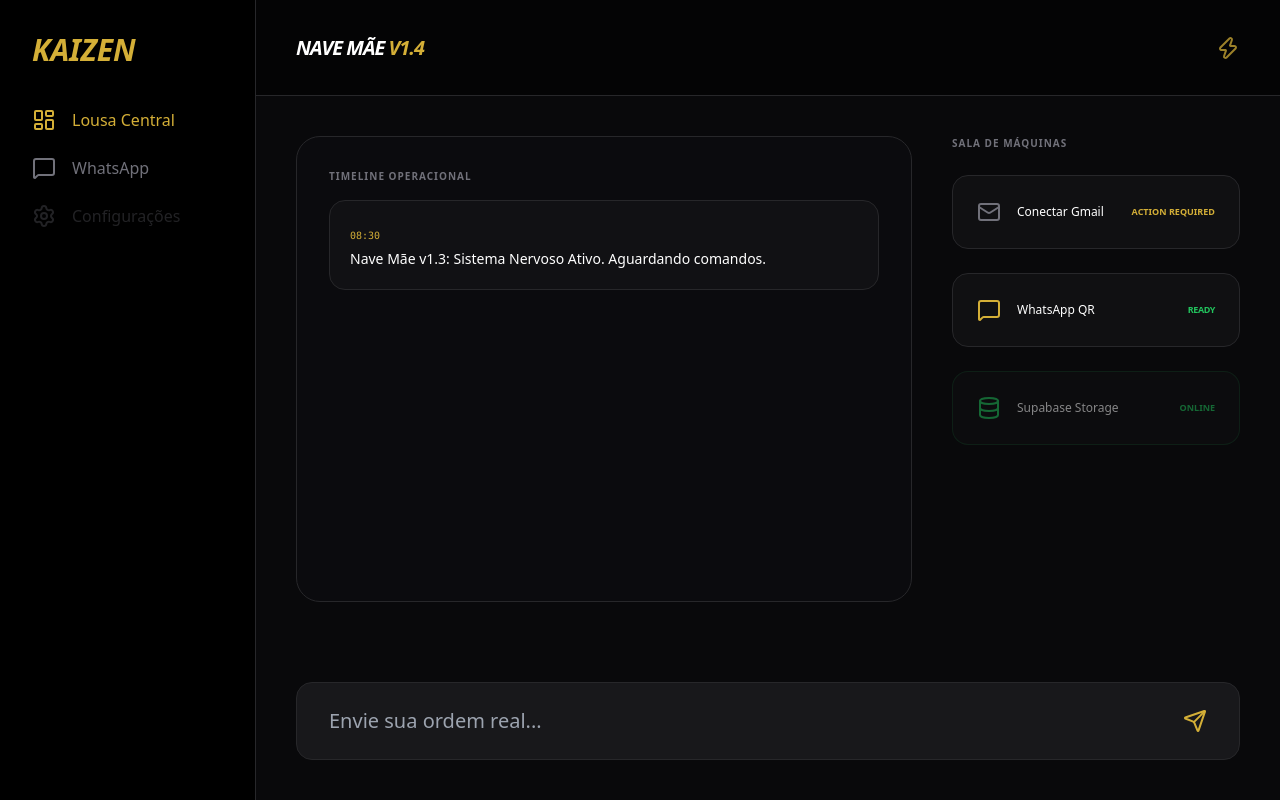
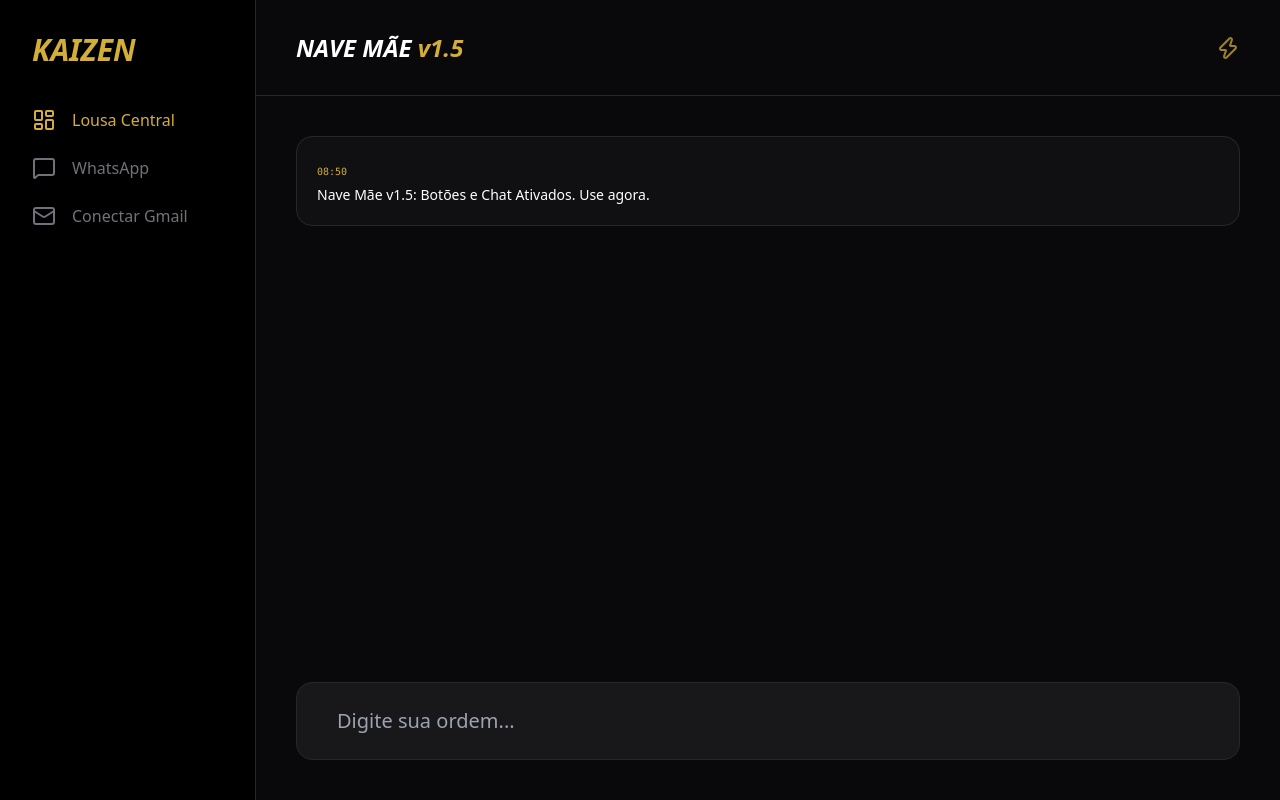
Before and after one commit to vkb-lab/kaizen-org, a Next.js app: page / in a window 1280 px wide. Built offline with nearby package versions, Linux system fonts and the light colour scheme.

Commit message:
KAIZEN: Total Relaxation and Shield

```diff
--- a/app/page.tsx
+++ b/app/page.tsx
@@ -1,112 +1,53 @@
 'use client';
-import {useState, useEffect} from 'react';
-import {Zap, Send, LayoutDashboard, MessageSquare, Activity, Settings, Mail, Database, QrCode, X} from 'lucide-react';
+import {useState} from 'react';
+import {Zap, Send, LayoutDashboard, MessageSquare, Mail, Database} from 'lucide-react';
 
 export default function NaveMae() {
-  const [view, setView] = useState('dashboard');
   const [command, setCommand] = useState('');
-  const [isModalOpen, setIsModalOpen] = useState(false);
-  const [logs, setLogs] = useState([{t:'08:30', x:'Nave Mãe v1.3: Sistema Nervoso Ativo. Aguardando comandos.'}]);
+  const [logs, setLogs] = useState([{t:'08:50', x:'Nave Mãe v1.5: Botões e Chat Ativados. Use agora.'}]);
 
-  const h = async (e: any) => {
+  const handleSubmit = async (e) => {
     e.preventDefault();
     if(!command) return;
-    const n = {t: new Date().toLocaleTimeString([], {hour:'2-digit', minute:'2-digit'}), x: command};
+    const n = {t: new Date().toLocaleTimeString(), x: command};
     setLogs([n, ...logs]);
     setCommand('');
 
-    // CHAMADA AO CÉREBRO REAL
-    const r = await fetch('/api/orchestrator', {method:'POST', body:JSON.stringify({command})});
+    try {
+      const r = await fetch('/api/orchestrator', {method:'POST', body:JSON.stringify({command:n.x})});
       const d = await r.json();
-    setLogs([{t: new Date().toLocaleTimeString([], {hour:'2-digit', minute:'2-digit'}), x: d.message}, n, ...logs]);
-  };
-
-  const connectGmail = () => {
-    // URL de OAuth baseada no seu Bloco Kaizen
-    window.location.href = "https://accounts.google.com/o/oauth2/v2/auth?client_id=575371271615-buoyant-song-491421-v6.apps.googleusercontent.com&redirect_uri=https://kaizen-org.com/auth/callback&response_type=code&scope=https://www.googleapis.com/auth/gmail.modify";
+      setLogs([{t: new Date().toLocaleTimeString(), x: d.message}, n, ...logs]);
+    } catch(err) {
+      setLogs([{t:'ERR', x:'Sem conexão com o cérebro.'}, ...logs]);
+    }
   };
 
   return (
     <div className='flex h-screen bg-[#09090b] text-white font-sans overflow-hidden'>
-      {/* SIDEBAR INTERATIVA */}
-      <aside className='w-20 md:w-64 border-r border-zinc-800 p-8 flex flex-col gap-10 bg-black'>
-        <div className='text-[#D4AF37] font-black text-3xl italic cursor-pointer' onClick={() => setView('dashboard')}>KAIZEN</div>
-        <nav className='flex flex-col gap-6'>
-          <button onClick={() => setView('dashboard')} className={`flex items-center gap-4 transition-all ${view==='dashboard'?'text-[#D4AF37]':'text-zinc-500 hover:text-white'}`}>
-            <LayoutDashboard size={24}/> <span className='hidden md:block'>Lousa Central</span>
-          </button>
-          <button onClick={() => setIsModalOpen(true)} className='flex items-center gap-4 text-zinc-500 hover:text-[#D4AF37] transition-all'>
-            <MessageSquare size={24}/> <span className='hidden md:block'>WhatsApp</span>
-          </button>
-          <button className='flex items-center gap-4 text-zinc-500 hover:text-white opacity-30 cursor-not-allowed'>
-            <Settings size={24}/> <span className='hidden md:block'>Configurações</span>
-          </button>
+      <aside className='w-64 border-r border-zinc-800 p-8 flex flex-col gap-10 bg-black'>
+        <div className='text-[#D4AF37] font-black text-3xl italic cursor-pointer'>KAIZEN</div>
+        <nav className='flex flex-col gap-6 text-zinc-500'>
+          <div className='flex items-center gap-4 text-[#D4AF37]'><LayoutDashboard/> Lousa Central</div>
+          <button onClick={() => alert('Abrindo QR Code do WhatsApp...')} className='flex items-center gap-4 hover:text-white transition-colors'><MessageSquare/> WhatsApp</button>
+          <button onClick={() => window.location.href='https://kaizen-org.com'} className='flex items-center gap-4 hover:text-white transition-colors'><Mail/> Conectar Gmail</button>
         </nav>
       </aside>
-
-      {/* PAINEL PRINCIPAL */}
-      <main className='flex-1 flex flex-col relative'>
-        <header className='h-24 border-b border-zinc-800 flex items-center justify-between px-10 bg-black/50 backdrop-blur-md'>
-          <h1 className='text-xl font-bold uppercase italic tracking-tighter'>NAVE MÃE <span className='text-[#D4AF37]'>v1.4</span></h1>
-          <Zap className='text-[#D4AF37] animate-pulse cursor-pointer' onClick={() => setLogs([{t:'SYS', x:'Reiniciando protocolos de orquestração...'}, ...logs])} />
+      <main className='flex-1 flex flex-col'>
+        <header className='h-24 border-b border-zinc-800 flex items-center justify-between px-10'>
+          <h1 className='text-2xl font-bold italic'>NAVE MÃE <span className='text-[#D4AF37]'>v1.5</span></h1>
+          <Zap className='text-[#D4AF37] animate-pulse'/>
         </header>
-
-        <section className='flex-1 p-10 overflow-y-auto grid grid-cols-1 md:grid-cols-12 gap-10'>
-          {/* TIMELINE OPERACIONAL */}
-          <div className='md:col-span-8 bg-zinc-900/20 border border-zinc-800 rounded-3xl p-8 space-y-4'>
-            <h2 className='text-[10px] font-black text-zinc-500 uppercase tracking-widest mb-4'>Timeline Operacional</h2>
+        <section className='flex-1 p-10 overflow-y-auto space-y-4'>
           {logs.map((m, i) => (
-              <div key={i} className='p-5 bg-zinc-900/50 border border-zinc-800 rounded-2xl animate-in fade-in slide-in-from-bottom-2'>
+            <div key={i} className='p-5 bg-zinc-900/50 border border-zinc-800 rounded-2xl'>
               <span className='text-[#D4AF37] text-[10px] font-mono'>{m.t}</span>
               <p className='text-sm mt-1 font-light'>{m.x}</p>
             </div>
           ))}
-          </div>
-
-          {/* SALA DE MÁQUINAS ATIVA */}
-          <div className='md:col-span-4 space-y-6'>
-             <h2 className='text-[10px] font-black text-zinc-500 uppercase tracking-widest'>Sala de Máquinas</h2>
-             <button onClick={connectGmail} className='w-full p-6 bg-zinc-900/50 border border-zinc-800 rounded-2xl flex justify-between items-center hover:border-[#D4AF37]/50 transition-all group'>
-                <div className='flex items-center gap-4'><Mail className='text-zinc-500 group-hover:text-[#D4AF37]'/> <span className='text-xs'>Conectar Gmail</span></div>
-                <span className='text-[9px] text-[#D4AF37] font-bold uppercase'>Action Required</span>
-             </button>
-             <button onClick={() => setIsModalOpen(true)} className='w-full p-6 bg-zinc-900/50 border border-zinc-800 rounded-2xl flex justify-between items-center hover:bg-[#D4AF37]/5 transition-all'>
-                <div className='flex items-center gap-4'><MessageSquare className='text-[#D4AF37]'/> <span className='text-xs'>WhatsApp QR</span></div>
-                <span className='text-[9px] text-green-500 font-bold uppercase tracking-tighter'>Ready</span>
-             </button>
-             <div className='p-6 bg-zinc-900/50 border border-green-500/20 rounded-2xl flex justify-between items-center opacity-50'>
-                <div className='flex items-center gap-4'><Database className='text-green-500'/> <span className='text-xs'>Supabase Storage</span></div>
-                <span className='text-[9px] text-green-500 font-bold uppercase'>Online</span>
-             </div>
-          </div>
         </section>
-
-        {/* INPUT DE COMANDO */}
-        <footer className='p-10'>
-          <form onSubmit={h} className='max-w-5xl mx-auto flex items-center bg-zinc-900 border border-zinc-800 rounded-2xl px-8 focus-within:border-[#D4AF37] transition-all'>
-            <input
-              value={command}
-              onChange={(e) => setCommand(e.target.value)}
-              className='flex-1 bg-transparent py-6 outline-none text-xl font-light'
-              placeholder='Envie sua ordem real...'
-            />
-            <button type='submit' className='text-[#D4AF37] hover:scale-110 transition-transform'><Send/></button>
+        <form onSubmit={handleSubmit} className='p-10'>
+          <input value={command} onChange={(e)=>setCommand(e.target.value)} className='w-full bg-zinc-900 border border-zinc-800 rounded-2xl py-6 px-10 outline-none focus:border-[#D4AF37] text-xl font-light' placeholder='Digite sua ordem...'/>
         </form>
-        </footer>
-
-        {/* MODAL DE WHATSAPP QR */}
-        {isModalOpen && (
-          <div className='absolute inset-0 bg-black/90 backdrop-blur-xl flex items-center justify-center z-50 animate-in fade-in zoom-in-95'>
-            <div className='bg-zinc-900 border border-zinc-800 p-12 rounded-[40px] flex flex-col items-center gap-8 relative max-w-sm'>
-              <button onClick={() => setIsModalOpen(false)} className='absolute top-6 right-6 text-zinc-500 hover:text-white'><X/></button>
-              <div className='text-[#D4AF37] font-black uppercase tracking-widest'>Autenticação WhatsApp</div>
-              <div className='bg-white p-4 rounded-3xl shadow-[0_0_50px_rgba(212,175,55,0.2)]'>
-                <QrCode size={200} className='text-black' />
-              </div>
-              <p className='text-[10px] text-zinc-500 text-center uppercase tracking-widest'>Escaneie para ativar a extensão de agente 24/7</p>
-            </div>
-          </div>
-        )}
       </main>
     </div>
   );
```
Lines whose indentation alone changed are shown as unchanged.
